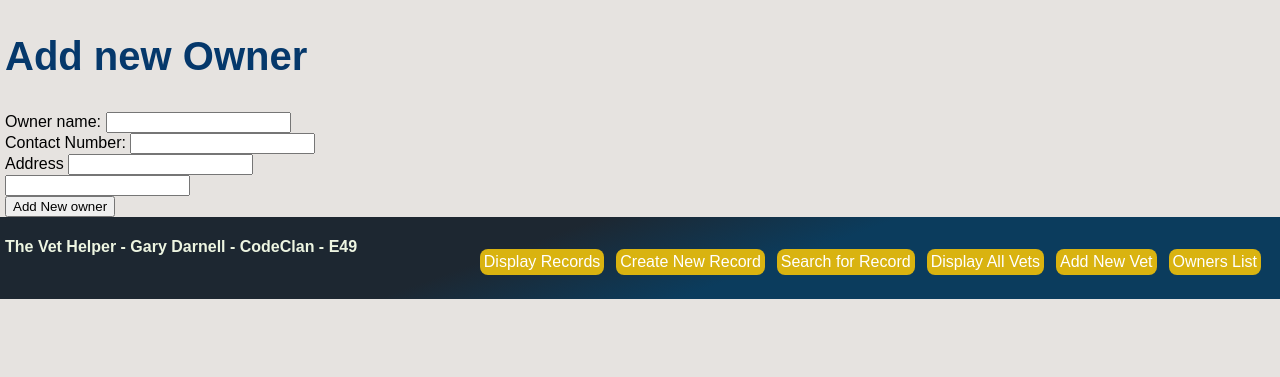
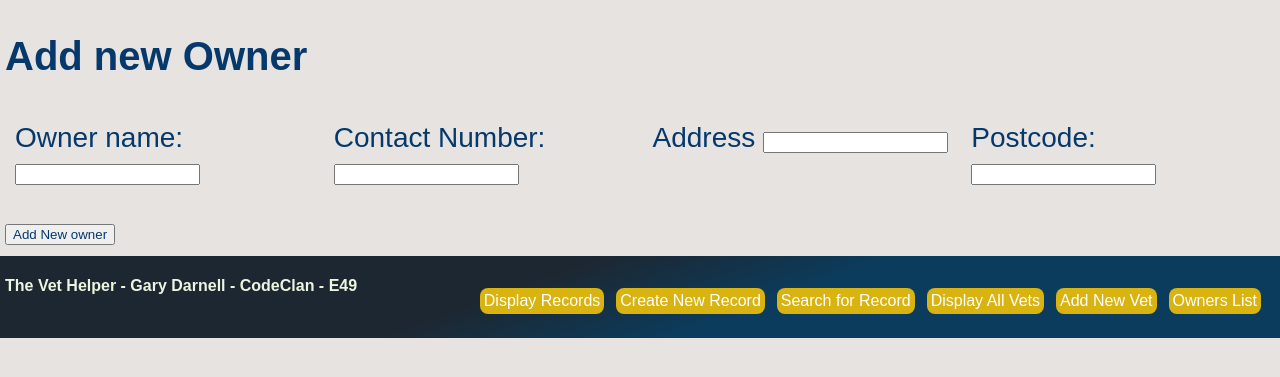
Before and after one commit to Gazza11/vet_management_project, a Flask app: page /owners/new in a window 1280 px wide. Shown: the part 95-472 px from the top of the page. Run offline with Flask 2, Linux system fonts and the light colour scheme.

Commit message:
Added more CSS to the add new owner page and edit animal page.

```diff
--- a/static/css/animal_edit.css
+++ b/static/css/animal_edit.css
@@ -9,6 +9,14 @@
     padding-bottom: 15px;
 }
 
-.animal-edit * input {
+.animal-edit * input{
+    color: #05386b;
+}
 
+.animal-edit * textarea {
+    color: #05386b;
 }
+
+.animal-edit * select {
+    color: #05386b;
+}
--- a/static/css/owners.css
+++ b/static/css/owners.css
@@ -28,3 +28,20 @@
 .owner-details h2 {
     text-decoration: underline;
 }
+
+.new-owner {
+    display: flex;
+    color:#05386b;
+
+}
+.new-owner div {
+    color: #05386b;
+    margin: 10px;
+    flex: 1 1 25%;
+    font-size: 28px;
+}
+
+.new-owner-submit {
+    margin-bottom: 10px;
+    font-size: 28px;
+}
--- a/static/css/style.css
+++ b/static/css/style.css
@@ -109,3 +109,8 @@ footer {
 h1 {
     color: #05386b;
 }
+
+
+input {
+    color: #05386b;
+}
--- a/templates/owners/new.html
+++ b/templates/owners/new.html
@@ -5,6 +5,7 @@
     Add new Owner
 </h2>
 <form action="/owners" method='POST'>
+    <section class="new-owner">
         <div>
             <label for="name">Owner name:</label>
             <input type="text" name="name" id="name">
@@ -18,12 +19,14 @@
             <input type="text" name="address" id="address">
         </div>
         <div>
-        <label for="postcode"></label>
+            <label for="postcode">Postcode:</label>
             <input type="text" name="postcode" id="postcode">
         </div>
-    <div>
+    </section>
+    <br>
+    <section class="new-owner-submit">
         <input type="submit" value="Add New owner">
-    </div>
+    </section>
 </form>
 
 {% endblock %}
```
Lines whose indentation alone changed are shown as unchanged.
